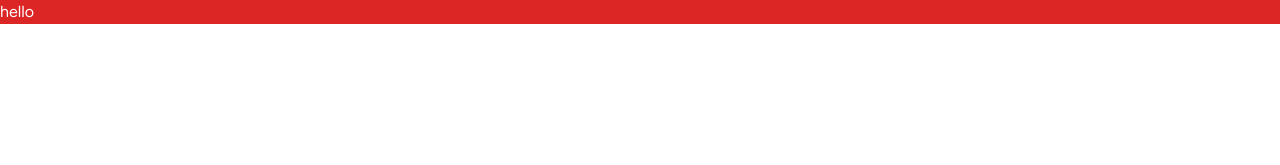
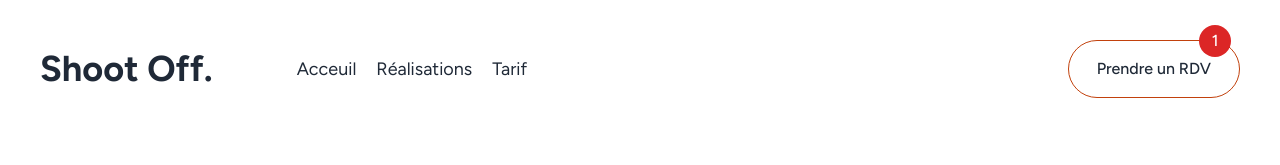
Before and after one commit to Likeur/shoot-off-agency, a website built with webpack: page index.html in a window 1280 px wide. Built offline with nearby package versions, Linux system fonts and the light colour scheme.

Commit message:
working on navbar

```diff
--- a/index.html
+++ b/index.html
@@ -5,10 +5,34 @@
     <meta name="viewport" content="width=device-width, initial-scale=1.0">
     <title>agence de design graphique</title>
     <link rel="stylesheet" href="./src/css/output.css">
+    <link href='https://unpkg.com/boxicons@2.1.4/css/boxicons.min.css' rel='stylesheet'>
 </head>
-<body>
+<body class="w-screen overflow-x-hidden">
 
-    <h1 class="bg-red-600 text-white">hello</h1>
+    <main>
+        <header class="lg:container lg:mx-auto p-4 lg:p-10">
+            <div class="mb-6 text-gray-800 flex justify-between items-center">
+                <div class="flex flex-col lg:flex-row items-center">
+                    <h1 class="text-2xl lg:text-4xl font-bold ">Shoot Off.</h1>
+                    <nav class="lg:ml-16">
+                        <ul class="flex flex-col lg:flex-row">
+                            <li class="lg:ml-5 text-lg"><a href="">Acceuil</a></li>
+                            <li class="lg:ml-5 text-lg"><a href="">Réalisations</a></li>
+                            <li class="lg:ml-5 text-lg"><a href="">Tarif</a></li>
+                        </ul>
+                    </nav>
+                </div>
+
+                <div>
+
+                    <a href="" class="block border font-medium border-orange-700 p-4 px-7 rounded-full relative">
+                        Prendre un RDV
+                        <div class="absolute -top-4 h-8 w-8 bg-red-600 text-white rounded-full right-2 flex justify-center items-center">1</div>
+                    </a>
+                </div>
+            </div>
+        </header>
+    </main>
     <script src="./src/js/output.js"></script>
 </body>
 </html>
```
Also changed, not shown: src/css/output.css.
